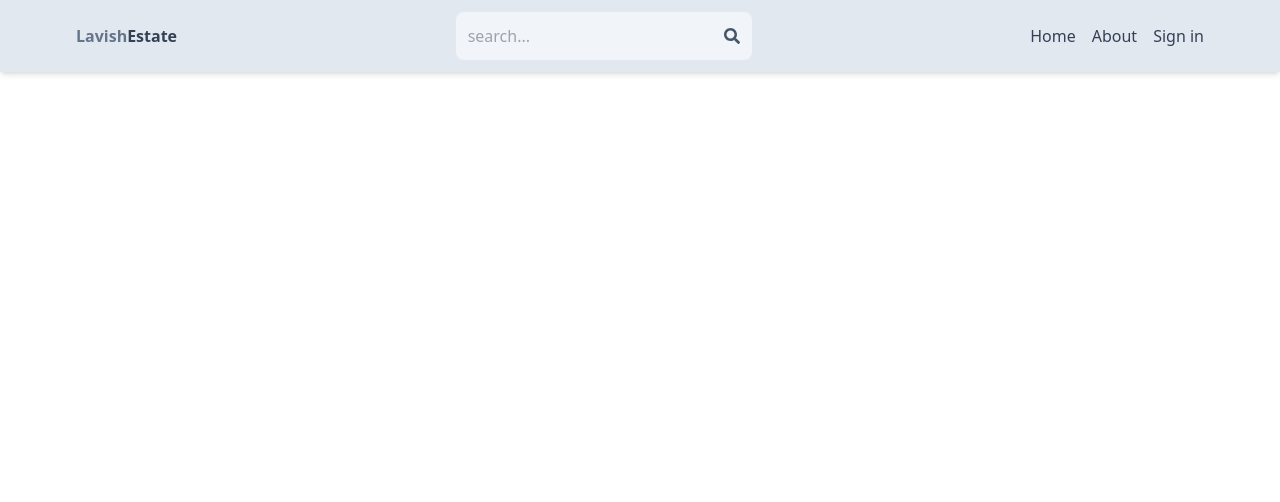
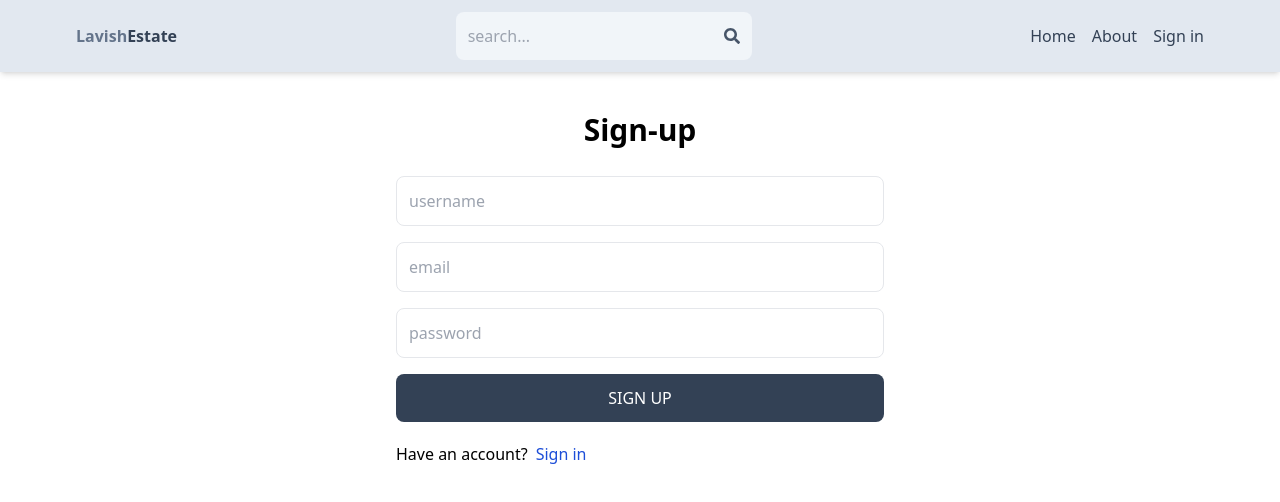
Before and after one commit to chughtaiburhan/real-state, a React (Vite) app in the folder client/: page /sign-up in a window 1280 px wide. Shown: the top 502 px of the page. Built offline with nearby package versions, Linux system fonts and the light colour scheme.

Commit message:
complete sign up page UI

```diff
--- a/client/src/pages/SignUp.jsx
+++ b/client/src/pages/SignUp.jsx
@@ -1,9 +1,20 @@
-import React from 'react'
-
+import {Link} from 'react-router-dom'
 function SignUp() {
   return (
-    <div>
-
+    <div className='p-3 max-w-lg mx-auto'>
+      <h1 className='text-3xl text-center font-semibold my-7'>Sign-up</h1>
+      <form className='flex flex-col gap-4'>
+        <input type="text" placeholder='username' className='border p-3 rounded-lg' id='username' />
+        <input type="email" placeholder='email' className='border p-3 rounded-lg' id='email' />
+        <input type="password" placeholder='password' className='border p-3 rounded-lg' id='password' />
+        <button className='bg-slate-700 text-white p-3 rounded-lg uppercase hover:opacity-95 disabled:opacity-80'>Sign up</button>
+      </form>
+      <div className="flex gap-2 mt-5">
+        <p>Have an account?</p>
+        <Link to={"/sign-in"}>
+        <span className='text-blue-700'>Sign in</span>
+        </Link>
+      </div>
     </div>
   )
 }
```
